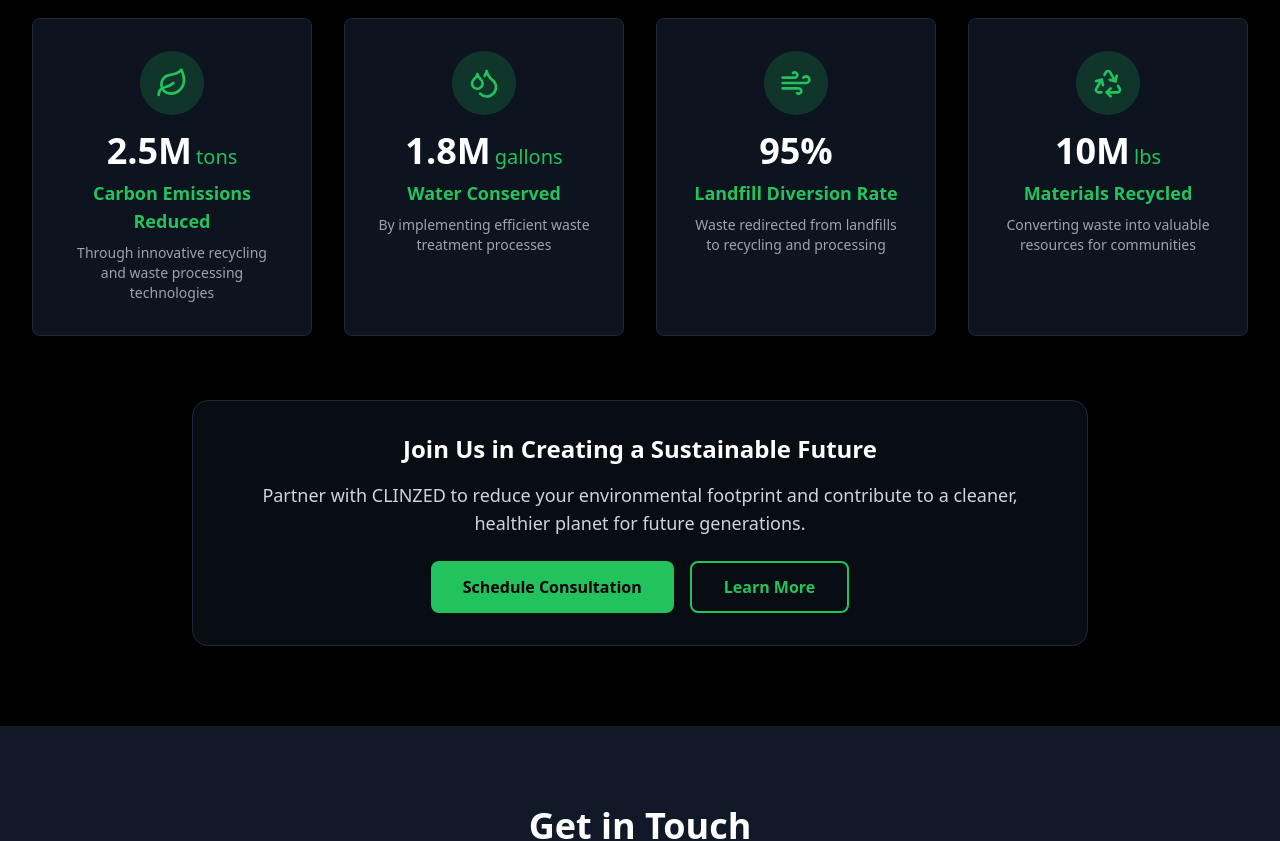
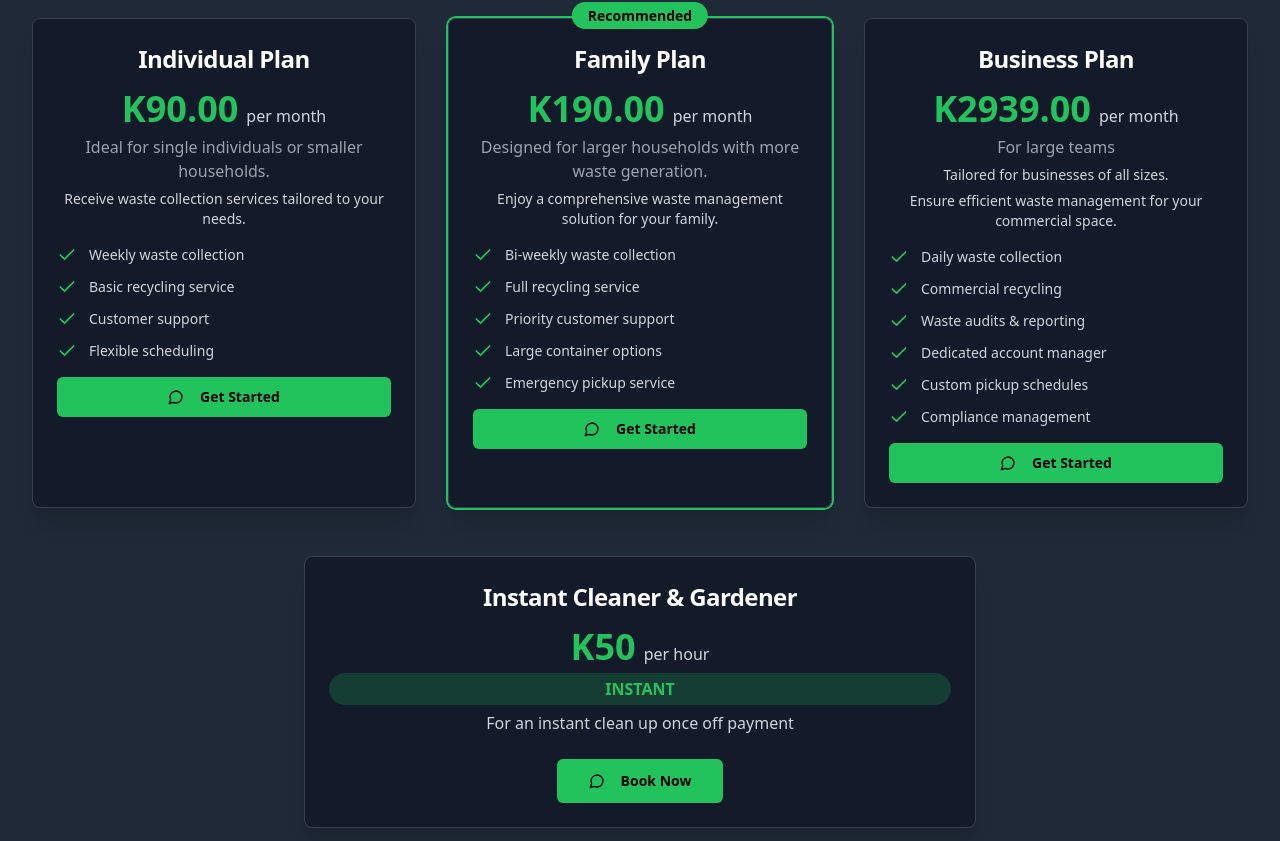
Before and after one commit to zencoder01/clinzed-green-future, a React (Vite) app: page / in a window 1280 px wide. Shown: the part 3116-3957 px from the top of the page. Built offline with nearby package versions, Linux system fonts and the light colour scheme.

Commit message:
Add pricing plans and WhatsApp link
Add pricing plans and a WhatsApp link to the services section.

```diff
--- /dev/null
+++ b/src/components/PricingSection.tsx
@@ -0,0 +1,153 @@
+
+import { Check, MessageCircle } from 'lucide-react';
+import { Button } from '@/components/ui/button';
+import { Card, CardContent, CardHeader, CardTitle } from '@/components/ui/card';
+
+const PricingSection = () => {
+  const plans = [
+    {
+      name: 'Individual Plan',
+      price: 'K90.00',
+      period: 'per month',
+      description: 'Ideal for single individuals or smaller households.',
+      subtitle: 'Receive waste collection services tailored to your needs.',
+      features: [
+        'Weekly waste collection',
+        'Basic recycling service',
+        'Customer support',
+        'Flexible scheduling'
+      ],
+      isRecommended: false
+    },
+    {
+      name: 'Family Plan',
+      price: 'K190.00',
+      period: 'per month',
+      description: 'Designed for larger households with more waste generation.',
+      subtitle: 'Enjoy a comprehensive waste management solution for your family.',
+      features: [
+        'Bi-weekly waste collection',
+        'Full recycling service',
+        'Priority customer support',
+        'Large container options',
+        'Emergency pickup service'
+      ],
+      isRecommended: true
+    },
+    {
+      name: 'Business Plan',
+      price: 'K2939.00',
+      period: 'per month',
+      description: 'For large teams',
+      subtitle: 'Tailored for businesses of all sizes.',
+      subtitle2: 'Ensure efficient waste management for your commercial space.',
+      features: [
+        'Daily waste collection',
+        'Commercial recycling',
+        'Waste audits & reporting',
+        'Dedicated account manager',
+        'Custom pickup schedules',
+        'Compliance management'
+      ],
+      isRecommended: false
+    }
+  ];
+
+  const whatsappNumber = '+2609773813759';
+  const whatsappUrl = `https://wa.me/${whatsappNumber.replace('+', '')}`;
+
+  return (
+    <section id="pricing" className="py-20 bg-gray-800">
+      <div className="max-w-7xl mx-auto px-4 sm:px-6 lg:px-8">
+        <div className="text-center mb-16">
+          <h2 className="text-4xl font-bold text-white mb-4">
+            Our Services & Pricing
+          </h2>
+          <p className="text-xl text-gray-300 max-w-3xl mx-auto">
+            Choose the perfect plan for your waste management needs with transparent pricing and no hidden fees.
+          </p>
+        </div>
+
+        <div className="grid md:grid-cols-2 lg:grid-cols-3 gap-8 mb-12">
+          {plans.map((plan, index) => (
+            <Card key={index} className={`relative ${plan.isRecommended ? 'ring-2 ring-clinzed-green' : ''} bg-gray-900/80 border-gray-700 shadow-xl hover:shadow-2xl transition-all duration-300`}>
+              {plan.isRecommended && (
+                <div className="absolute -top-4 left-1/2 transform -translate-x-1/2">
+                  <span className="bg-clinzed-green text-black px-4 py-1 rounded-full text-sm font-semibold">
+                    Recommended
+                  </span>
+                </div>
+              )}
+
+              <CardHeader className="text-center pb-4">
+                <CardTitle className="text-2xl text-white mb-2">
+                  {plan.name}
+                </CardTitle>
+                <div className="mb-4">
+                  <span className="text-4xl font-bold text-clinzed-green">{plan.price}</span>
+                  <span className="text-gray-300 ml-2">{plan.period}</span>
+                </div>
+                <p className="text-gray-400 font-medium">{plan.description}</p>
+                <p className="text-gray-300 text-sm">{plan.subtitle}</p>
+                {plan.subtitle2 && (
+                  <p className="text-gray-300 text-sm">{plan.subtitle2}</p>
+                )}
+              </CardHeader>
+
+              <CardContent className="space-y-4">
+                <ul className="space-y-3">
+                  {plan.features.map((feature, featureIndex) => (
+                    <li key={featureIndex} className="flex items-center text-gray-300">
+                      <Check className="h-5 w-5 text-clinzed-green mr-3 flex-shrink-0" />
+                      <span className="text-sm">{feature}</span>
+                    </li>
+                  ))}
+                </ul>
+
+                <Button
+                  className="w-full bg-clinzed-green hover:bg-clinzed-darkGreen text-black font-semibold py-3 mt-6"
+                  onClick={() => window.open(whatsappUrl, '_blank')}
+                >
+                  <MessageCircle className="mr-2 h-4 w-4" />
+                  Get Started
+                </Button>
+              </CardContent>
+            </Card>
+          ))}
+        </div>
+
+        {/* Instant Service Card */}
+        <div className="max-w-2xl mx-auto">
+          <Card className="bg-gray-900/80 border-gray-700 shadow-xl">
+            <CardHeader className="text-center">
+              <CardTitle className="text-2xl text-white mb-2">
+                Instant Cleaner & Gardener
+              </CardTitle>
+              <div className="mb-4">
+                <span className="text-4xl font-bold text-clinzed-green">K50</span>
+                <span className="text-gray-300 ml-2">per hour</span>
+              </div>
+              <div className="bg-clinzed-green/20 text-clinzed-green px-3 py-1 rounded-full inline-block mb-4">
+                <span className="font-semibold">INSTANT</span>
+              </div>
+              <p className="text-gray-300">For an instant clean up once off payment</p>
+            </CardHeader>
+
+            <CardContent className="text-center">
+              <Button
+                size="lg"
+                className="bg-clinzed-green hover:bg-clinzed-darkGreen text-black font-semibold px-8 py-3"
+                onClick={() => window.open(whatsappUrl, '_blank')}
+              >
+                <MessageCircle className="mr-2 h-5 w-5" />
+                Book Now
+              </Button>
+            </CardContent>
+          </Card>
+        </div>
+      </div>
+    </section>
+  );
+};
+
+export default PricingSection;
--- a/src/pages/Index.tsx
+++ b/src/pages/Index.tsx
@@ -3,6 +3,7 @@ import Header from '@/components/Header';
 import HeroSection from '@/components/HeroSection';
 import ServicesSection from '@/components/ServicesSection';
 import AboutSection from '@/components/AboutSection';
+import PricingSection from '@/components/PricingSection';
 import ImpactSection from '@/components/ImpactSection';
 import ContactSection from '@/components/ContactSection';
 import Footer from '@/components/Footer';
@@ -14,6 +15,7 @@ const Index = () => {
       <HeroSection />
       <ServicesSection />
       <AboutSection />
+      <PricingSection />
       <ImpactSection />
       <ContactSection />
       <Footer />
```
